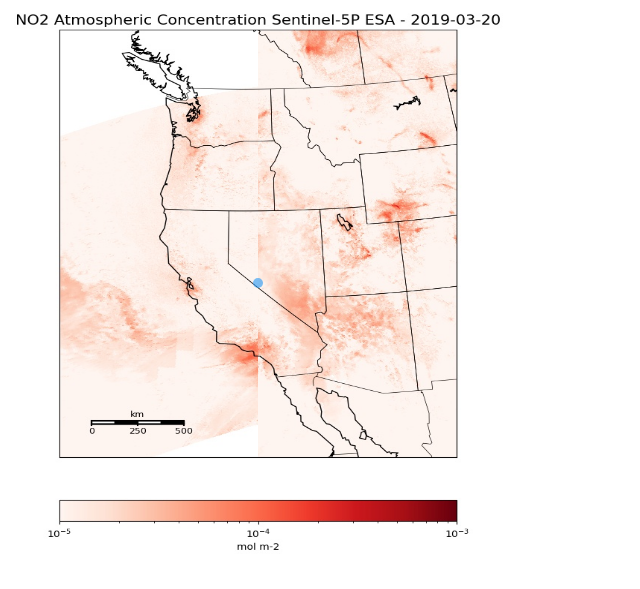
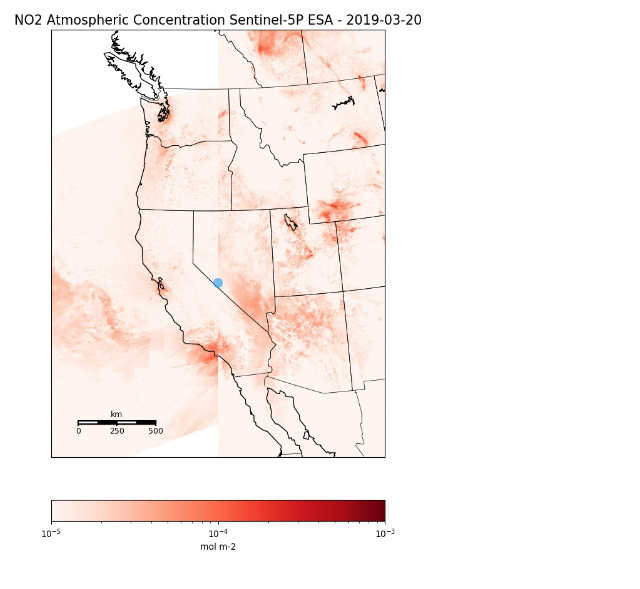
Before and after one commit to AndyTza/andytza.github.io, a Jekyll site: the page images/slider.html, which Jekyll copies as it is, in a window 1280 px wide. Shown: the top 589 px of the page, without its empty margins (0-640 px from the left). Built offline with Jekyll 4.4.1, drawn with Linux system fonts in a browser that asks for light colours.

Commit message:
final adjust

```diff
--- a/images/slider.html
+++ b/images/slider.html
@@ -115,10 +115,10 @@ function initComparisons() {
 
 <div class="img-comp-container">
   <div class="img-comp-img">
-    <img src="no2_2019.jpg" width="500" height="550">
+    <img src="no2_2019.jpg" width="420" height="550">
   </div>
   <div class="img-comp-img img-comp-overlay">
-    <img src="no2_2020.jpg" width="500" height="550">
+    <img src="no2_2020.jpg" width="420" height="550">
   </div>
 </div>
 
```
